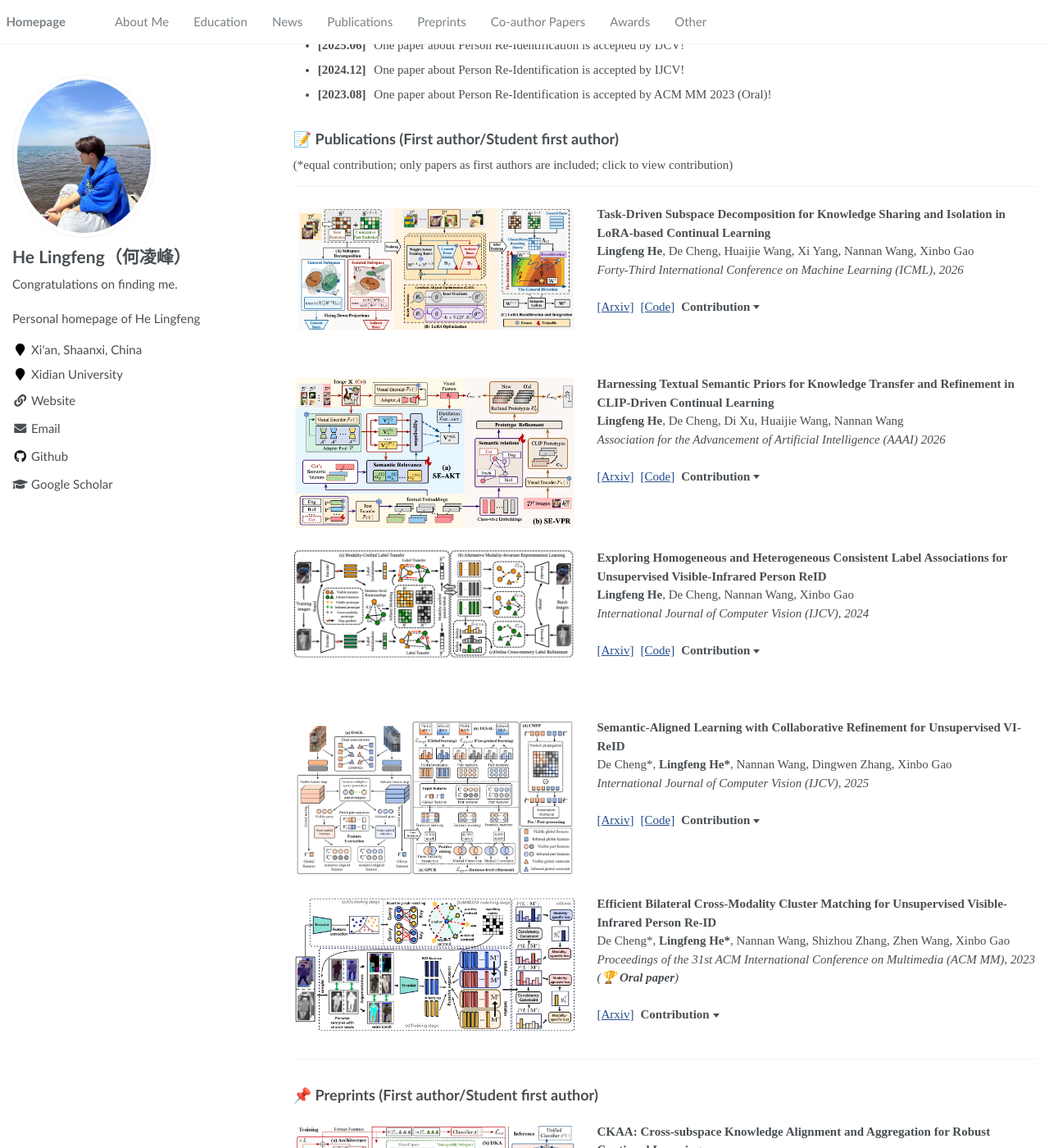
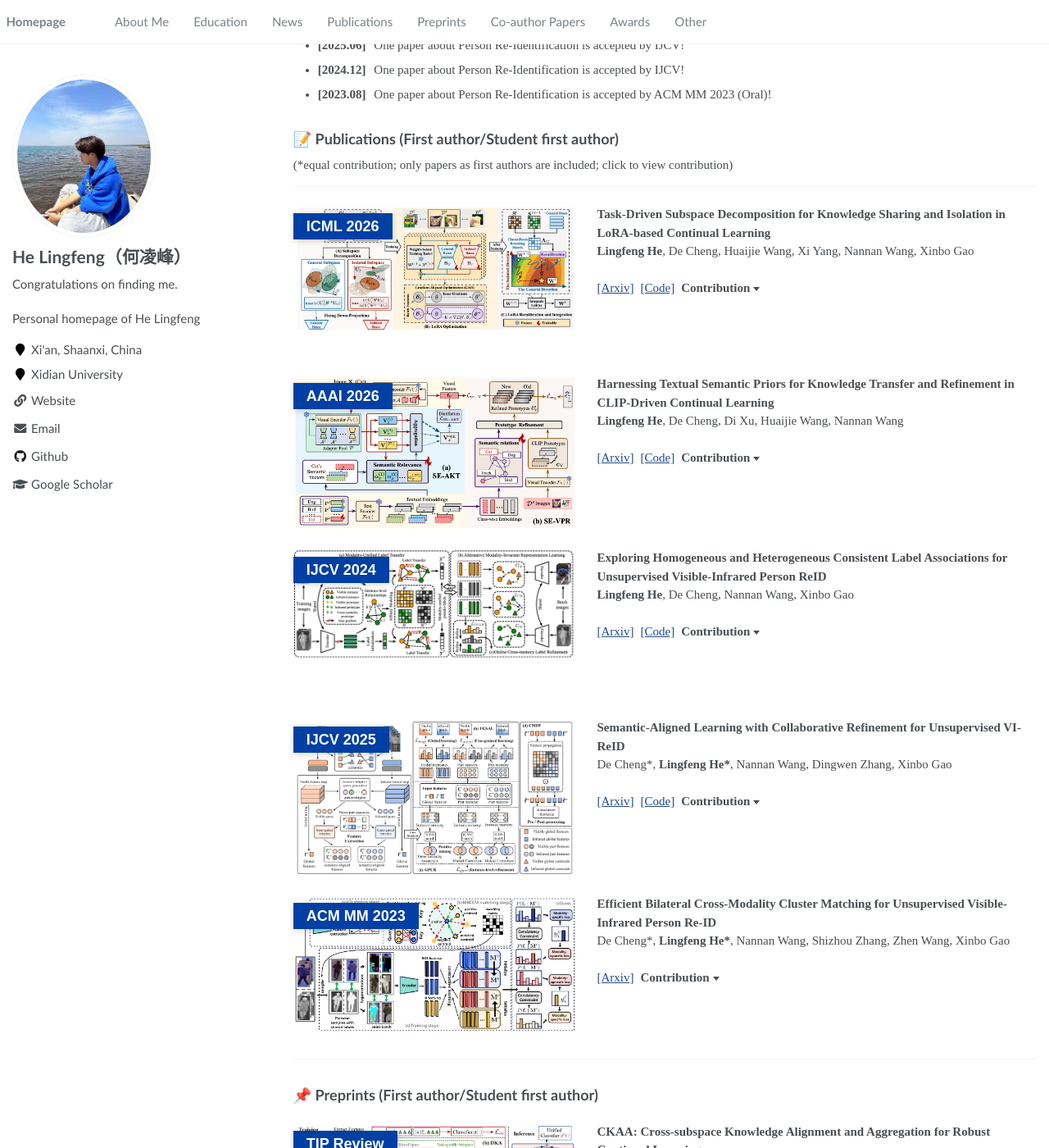
Before and after one commit to HHHLF/profile, a Jekyll site: the page built from _pages/about.md, in a window 1280 px wide and 1400 px high, scrolled down 559 px. Shown: the whole window at 82% size. Built offline with Jekyll 4.4.1, drawn with Linux system fonts in a browser that asks for light colours; some of the changed text lies outside the part shown.

Commit message:
feat: show venue badges on publication posters

```diff
--- a/_pages/about.md
+++ b/_pages/about.md
@@ -83,6 +83,32 @@ html[data-theme="dark"] .contribution {
     gap: 0 26px;
     margin-top: 22px;
     overflow-anchor: none;
+}
+
+.publication-visual {
+    position: relative;
+    width: 100%;
+    height: 100%;
+    min-height: 185px;
+}
+
+.venue-badge {
+    position: absolute;
+    top: 10px;
+    left: 0;
+    z-index: 1;
+    display: inline-flex;
+    align-items: center;
+    min-height: 32px;
+    padding: 4px 16px;
+    background: #003fa3;
+    color: #ffffff;
+    font-family: Arial, Helvetica, sans-serif;
+    font-size: 18px;
+    font-weight: 700;
+    line-height: 1;
+    letter-spacing: 0;
+    box-shadow: 0 2px 8px rgba(0, 0, 0, 0.16);
 }
 
 .publication-image {
@@ -198,6 +224,19 @@ html[data-theme="dark"] .award-title {
         min-height: 0;
         max-width: 520px;
         margin: 0 0 12px 0;
+    }
+
+    .publication-visual {
+        min-height: 0;
+        max-width: 520px;
+        margin-bottom: 12px;
+    }
+
+    .venue-badge {
+        top: 8px;
+        font-size: 16px;
+        min-height: 28px;
+        padding: 4px 12px;
     }
 
     .publication-actions {
@@ -326,12 +365,14 @@ I am a third-year master's student at Xidian University, the State Key Laborator
 ---
 
 <div class="publication-item">
-  <img class="publication-image" src="images/loda.png" alt="Overall Framework">
+  <div class="publication-visual">
+    <span class="venue-badge">ICML 2026</span>
+    <img class="publication-image" src="images/loda.png" alt="Overall Framework">
+  </div>
 
   <div class="publication-info">
     <strong>Task-Driven Subspace Decomposition for Knowledge Sharing and Isolation in LoRA-based Continual Learning</strong><br>
-    <strong>Lingfeng He</strong>, De Cheng, Huaijie Wang, Xi Yang, Nannan Wang, Xinbo Gao<br>
-    <em>Forty-Third International Conference on Machine Learning (ICML), 2026</em><br><br>
+    <strong>Lingfeng He</strong>, De Cheng, Huaijie Wang, Xi Yang, Nannan Wang, Xinbo Gao<br><br>
 
     <div class="publication-actions">
       <a href="https://arxiv.org/abs/2603.00191">[Arxiv]</a>
@@ -350,12 +391,14 @@ I am a third-year master's student at Xidian University, the State Key Laborator
 </div>
 
 <div class="publication-item">
-  <img class="publication-image" src="images/seca1.png" alt="Overall Framework">
+  <div class="publication-visual">
+    <span class="venue-badge">AAAI 2026</span>
+    <img class="publication-image" src="images/seca1.png" alt="Overall Framework">
+  </div>
 
   <div class="publication-info">
     <strong>Harnessing Textual Semantic Priors for Knowledge Transfer and Refinement in CLIP-Driven Continual Learning</strong><br>
-    <strong>Lingfeng He</strong>, De Cheng, Di Xu, Huaijie Wang, Nannan Wang<br>
-    <em>Association for the Advancement of Artificial Intelligence (AAAI) 2026</em><br><br>
+    <strong>Lingfeng He</strong>, De Cheng, Di Xu, Huaijie Wang, Nannan Wang<br><br>
 
     <div class="publication-actions">
       <a href="https://www.arxiv.org/abs/2508.01579">[Arxiv]</a>
@@ -375,12 +418,14 @@ I am a third-year master's student at Xidian University, the State Key Laborator
 
 
 <div class="publication-item">
-  <img class="publication-image" src="images/mult.png" alt="MULT Framework">
+  <div class="publication-visual">
+    <span class="venue-badge">IJCV 2024</span>
+    <img class="publication-image" src="images/mult.png" alt="MULT Framework">
+  </div>
 
   <div class="publication-info">
     <strong>Exploring Homogeneous and Heterogeneous Consistent Label Associations for Unsupervised Visible-Infrared Person ReID</strong><br>
-    <strong>Lingfeng He</strong>, De Cheng, Nannan Wang, Xinbo Gao<br>
-    <em>International Journal of Computer Vision (IJCV), 2024</em><br><br>
+    <strong>Lingfeng He</strong>, De Cheng, Nannan Wang, Xinbo Gao<br><br>
 
     <div class="publication-actions">
       <a href="https://arxiv.org/pdf/2402.00672">[Arxiv]</a>
@@ -400,12 +445,14 @@ I am a third-year master's student at Xidian University, the State Key Laborator
 
 
 <div class="publication-item">
-  <img class="publication-image" src="images/saclr.png" alt="SACLR Framework">
+  <div class="publication-visual">
+    <span class="venue-badge">IJCV 2025</span>
+    <img class="publication-image" src="images/saclr.png" alt="SACLR Framework">
+  </div>
 
   <div class="publication-info">
     <strong>Semantic-Aligned Learning with Collaborative Refinement for Unsupervised VI-ReID</strong><br>
-    De Cheng*, <strong>Lingfeng He*</strong>, Nannan Wang, Dingwen Zhang, Xinbo Gao<br>
-    <em>International Journal of Computer Vision (IJCV), 2025</em><br><br>
+    De Cheng*, <strong>Lingfeng He*</strong>, Nannan Wang, Dingwen Zhang, Xinbo Gao<br><br>
 
     <div class="publication-actions">
       <a href="https://arxiv.org/pdf/2504.19244">[Arxiv]</a>
@@ -425,12 +472,14 @@ I am a third-year master's student at Xidian University, the State Key Laborator
 
 
 <div class="publication-item">
-  <img class="publication-image" src="images/MBCCM.png" alt="MBCCM Framework">
+  <div class="publication-visual">
+    <span class="venue-badge">ACM MM 2023</span>
+    <img class="publication-image" src="images/MBCCM.png" alt="MBCCM Framework">
+  </div>
 
   <div class="publication-info">
     <strong>Efficient Bilateral Cross-Modality Cluster Matching for Unsupervised Visible-Infrared Person Re-ID</strong><br>
-    De Cheng*, <strong>Lingfeng He*</strong>, Nannan Wang, Shizhou Zhang, Zhen Wang, Xinbo Gao<br>
-    <em>Proceedings of the 31st ACM International Conference on Multimedia (ACM MM), 2023 (<strong>🏆 Oral paper</strong>)</em><br><br>
+    De Cheng*, <strong>Lingfeng He*</strong>, Nannan Wang, Shizhou Zhang, Zhen Wang, Xinbo Gao<br><br>
 
     <div class="publication-actions">
       <a href="https://arxiv.org/pdf/2305.12673">[Arxiv]</a>
@@ -454,12 +503,14 @@ I am a third-year master's student at Xidian University, the State Key Laborator
 ## 📌 Preprints (First author/Student first author)
 
 <div class="publication-item">
-  <img class="publication-image" src="images/ckaa.png" alt="CKAA Framework">
+  <div class="publication-visual">
+    <span class="venue-badge">TIP Review</span>
+    <img class="publication-image" src="images/ckaa.png" alt="CKAA Framework">
+  </div>
 
   <div class="publication-info">
     <strong>CKAA: Cross-subspace Knowledge Alignment and Aggregation for Robust Continual Learning</strong><br>
-    <strong>Lingfeng He</strong>, De Cheng, Zhiheng Ma, Huaijie Wang, Dingwen Zhang, Nannan Wang, Xinbo Gao<br>
-    <em>Under IEEE Transactions on Image Processing (TIP) peer review</em><br><br>
+    <strong>Lingfeng He</strong>, De Cheng, Zhiheng Ma, Huaijie Wang, Dingwen Zhang, Nannan Wang, Xinbo Gao<br><br>
 
     <div class="publication-actions">
       <a href="https://www.arxiv.org/pdf/2507.09471">[Arxiv]</a>
```
